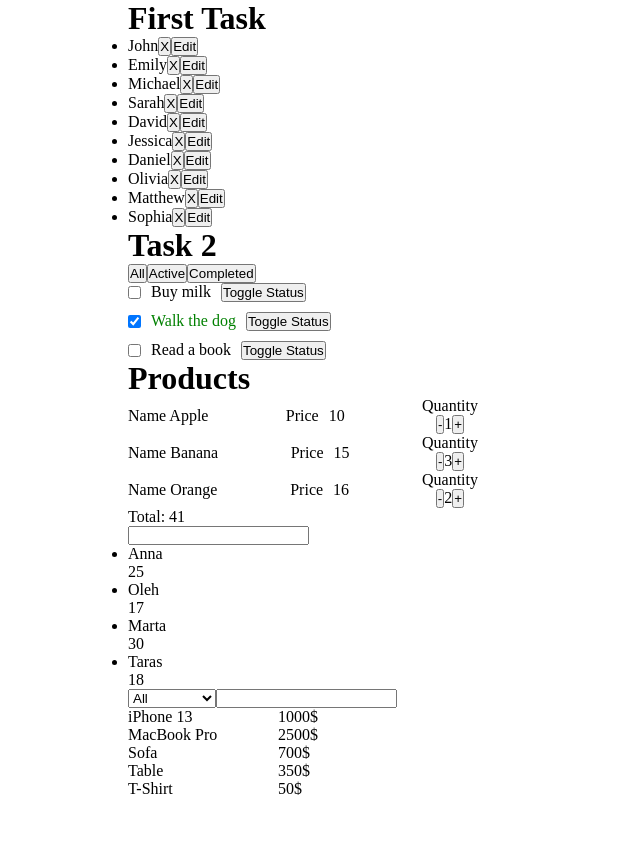
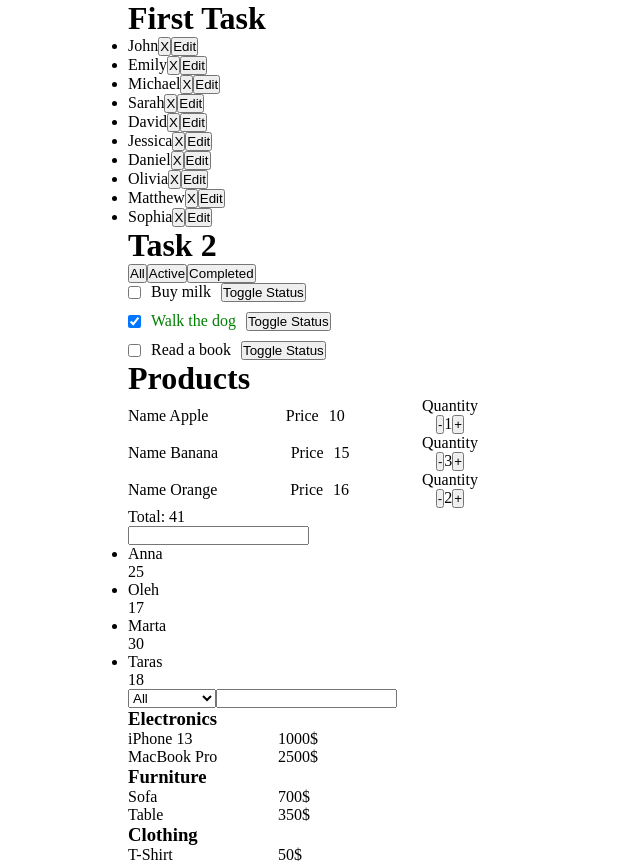
Before and after one commit to DenisFR2727/support_react-components, a React (Vite) app: page / in a window 1280 px wide. Shown: the whole page, without its empty margins (0-640 px from the left). Before the commit the page ends 800 px from the top, so only its background shows below. Built offline with nearby package versions, Linux system fonts and the light colour scheme.

Commit message:
add reduce in groupProducts

```diff
--- a/src/components/FilterUser/FilterSelect.tsx
+++ b/src/components/FilterUser/FilterSelect.tsx
@@ -21,7 +21,7 @@ export default function ProductFilter({
     setCategoryValue(e.target.value);
   };
   const filteredProducts = useMemo(() => {
-    let filtered = [...products];
+    let filtered = [...products]; // якщо в майбутньому хочемо мутувати масив ( краще зробити копію)
 
     switch (categoryValue) {
       case "Electronics":
@@ -40,6 +40,17 @@ export default function ProductFilter({
 
     return filtered;
   }, [maxPrice, products, categoryValue]);
+
+  const groupProducts = useMemo(() => {
+    return filteredProducts.reduce<Record<string, ProductsProps[]>>(
+      (acc, next) => {
+        const groupCategory = next.category;
+        (acc[groupCategory] ||= []).push(next);
+        return acc;
+      },
+      {}
+    );
+  }, [filteredProducts]);
 
   return (
     <div>
@@ -60,14 +71,19 @@ export default function ProductFilter({
         onChange={(e) => setMaxPrice(e.target.value ? +e.target.value : null)}
       />
       <div className="products">
+        {Object.entries(groupProducts).map(([categoryValue, products]) => (
+          <section key={categoryValue}>
+            <h3>{categoryValue}</h3>
             <ul>
-          {filteredProducts.map((product) => (
+              {products.map((product) => (
                 <li key={product.id} style={{ display: "flex", gap: "50px" }}>
                   <p style={{ width: "100px" }}>{product.name}</p>
                   <p>{product.price}$</p>
                 </li>
               ))}
             </ul>
+          </section>
+        ))}
       </div>
     </div>
   );
```
Lines whose indentation alone changed are shown as unchanged.
